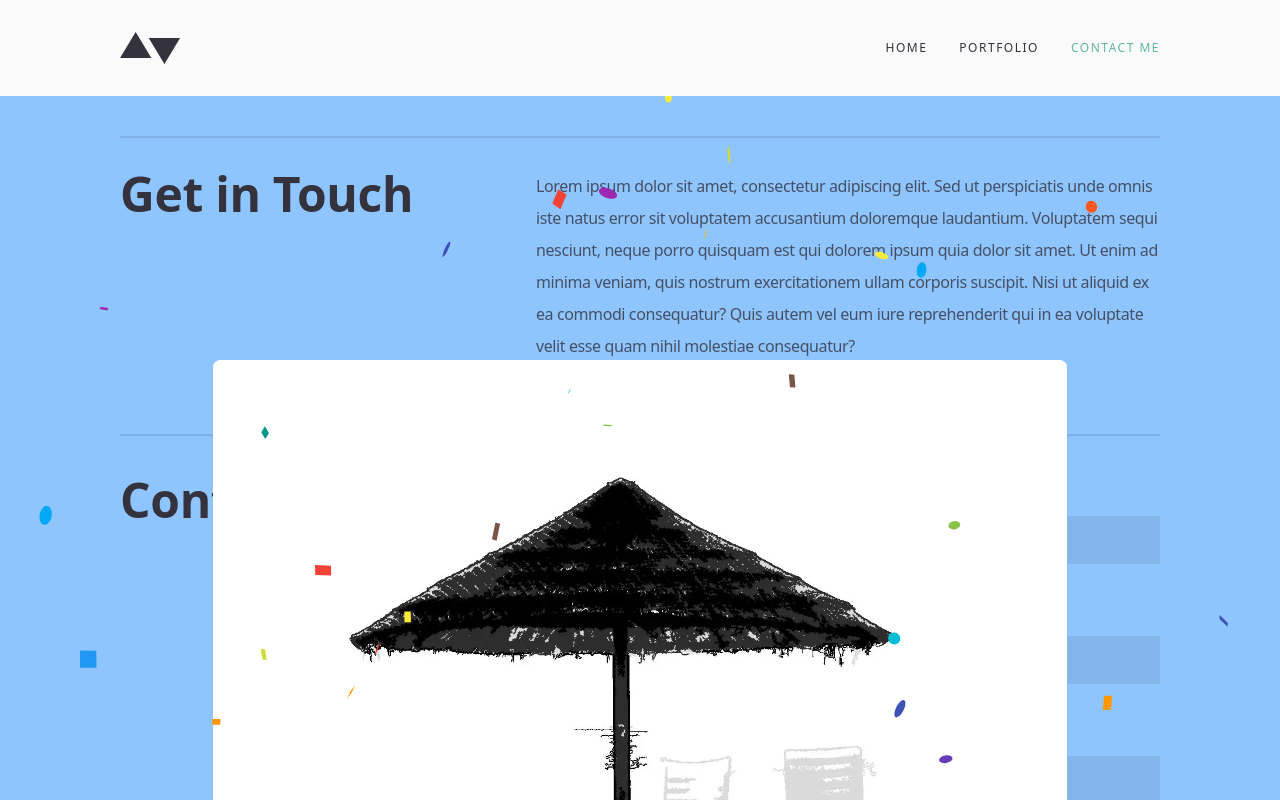
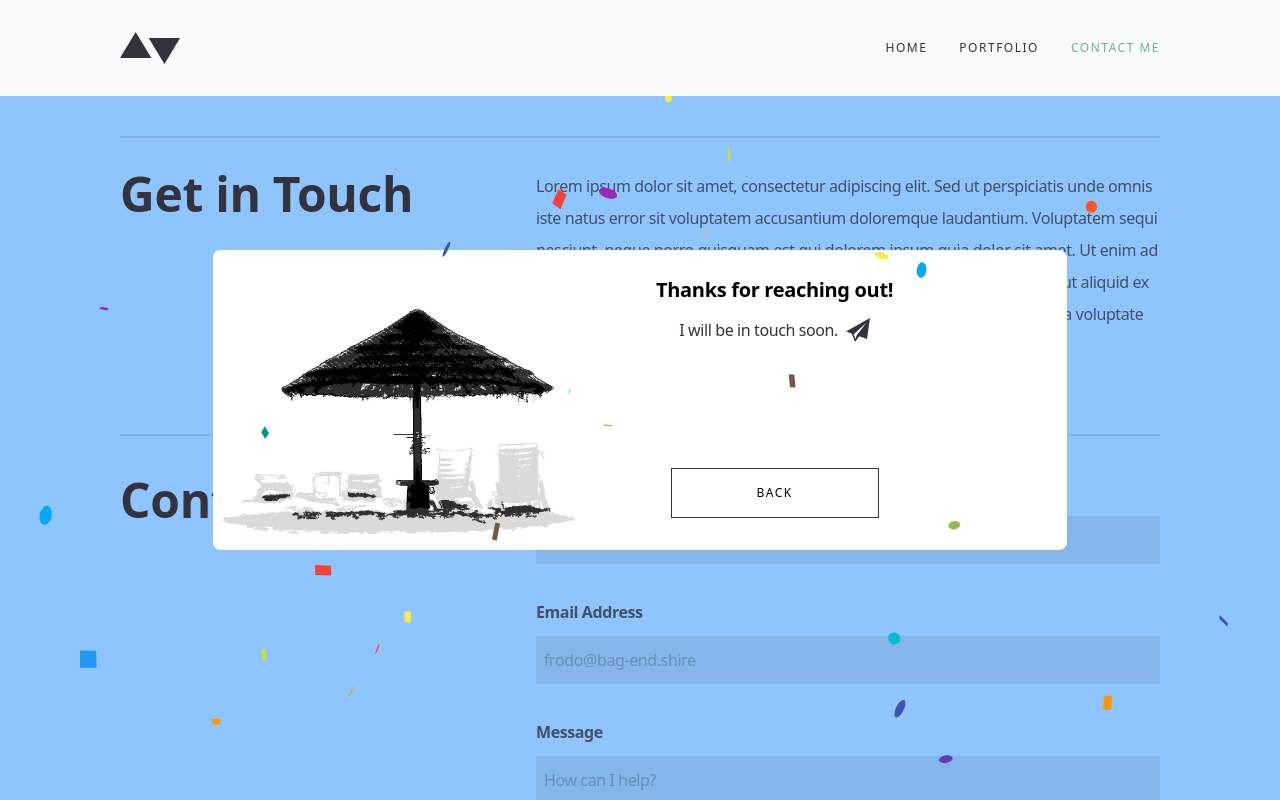
Before and after one commit to kellyky/Portfolio, a React (Vite) app: page /contact in a window 1280 px wide. Shown: the top 800 px of the page. Built offline with nearby package versions, Linux system fonts and the light colour scheme.

Commit message:
Style FormSuccessModal for tablet

```diff
--- a/src/components/FormSuccessModal/FormSuccessModal.jsx
+++ b/src/components/FormSuccessModal/FormSuccessModal.jsx
@@ -18,6 +18,10 @@ export default function FormSuccessModal () {
           numberOfPieces={150}
         /> }
 
+      <div className='
+        md:size-1/5
+        '>
+
         <dialog
           className='
           flex
@@ -30,6 +34,10 @@ export default function FormSuccessModal () {
           h-max-dvh
           m-auto
           h-[5rem]
+
+          md:flex-row
+          md:h-fit
+          md:pb-4
           '
           open
         >
@@ -39,6 +47,9 @@ export default function FormSuccessModal () {
             className='
             rounded-tl-lg
             rounded-tr-lg
+
+            md:w-1/2
+            md:h-fit
             '
           />
 
@@ -47,17 +58,26 @@ export default function FormSuccessModal () {
             rounded-br-lg
             flex
             flex-col
-          md:flex-row
             justify-between
             items-center
             p-4
+
+            md:flex-col
+            md:gap-[1rem]
+
             '>
             <div
               className='
-            flex flex-col items-center gap-2
+              flex flex-col items-center
+
               '
             >
-            <strong>Thanks for reaching out!</strong>
+              <h3
+                className='
+                font-bold
+                text-xl
+                '
+              >Thanks for reaching out!</h3>
               <div
                 className='flex items-center gap-2'
               >
@@ -78,6 +98,7 @@ export default function FormSuccessModal () {
           </div>
 
         </dialog>
+      </div>
 
     </>,
     document.body
--- a/src/styles/layouts.css
+++ b/src/styles/layouts.css
@@ -23,7 +23,7 @@ body {
   min-height: 100vh;
 }
 
-h1, h2 {
+h1, h2, h3 {
   font-family: var(--font-ibarra), sans-serif;
   letter-spacing: -0.02rem;
   line-height: 3rem;
```
Lines whose indentation alone changed are shown as unchanged.
